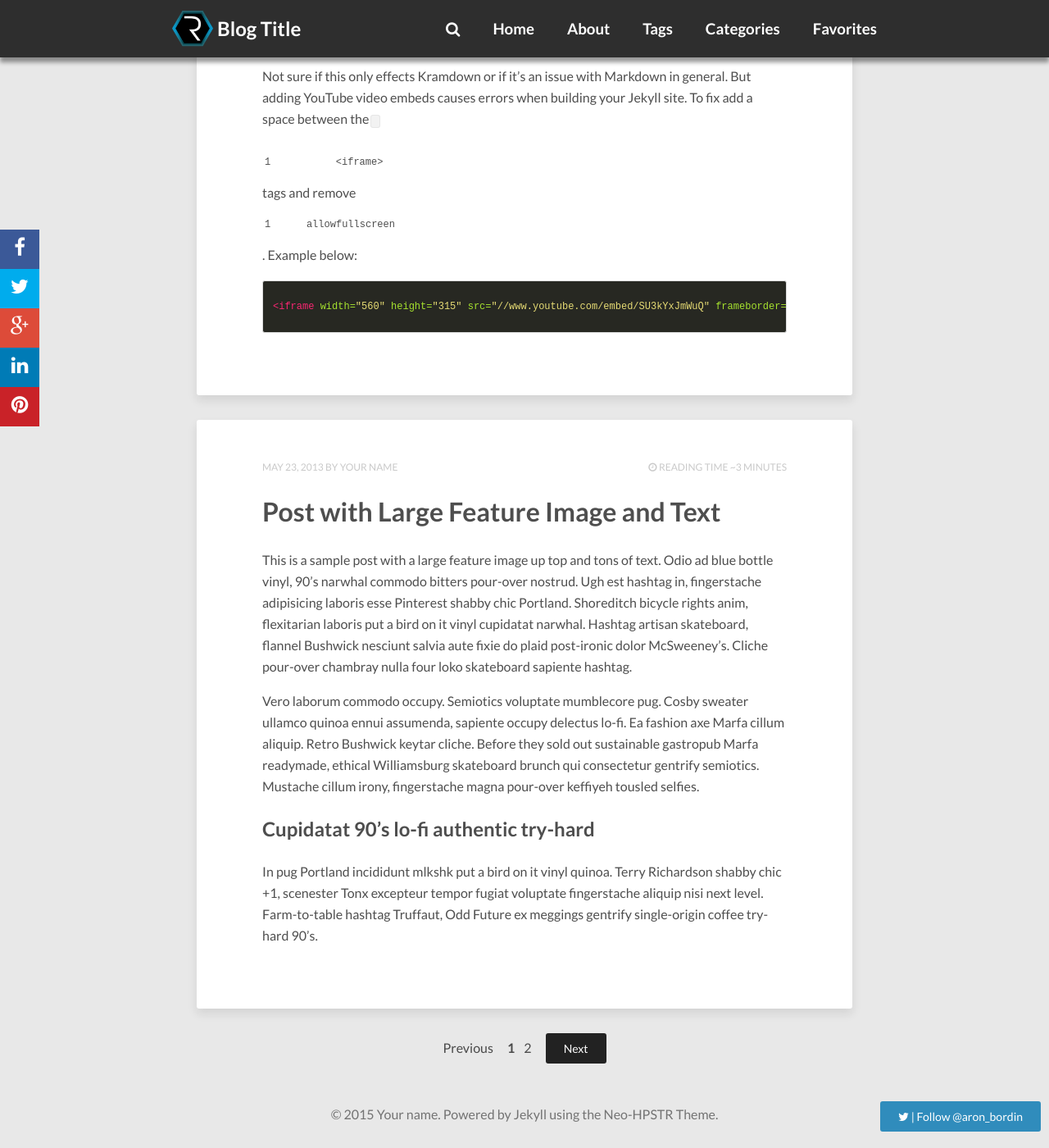
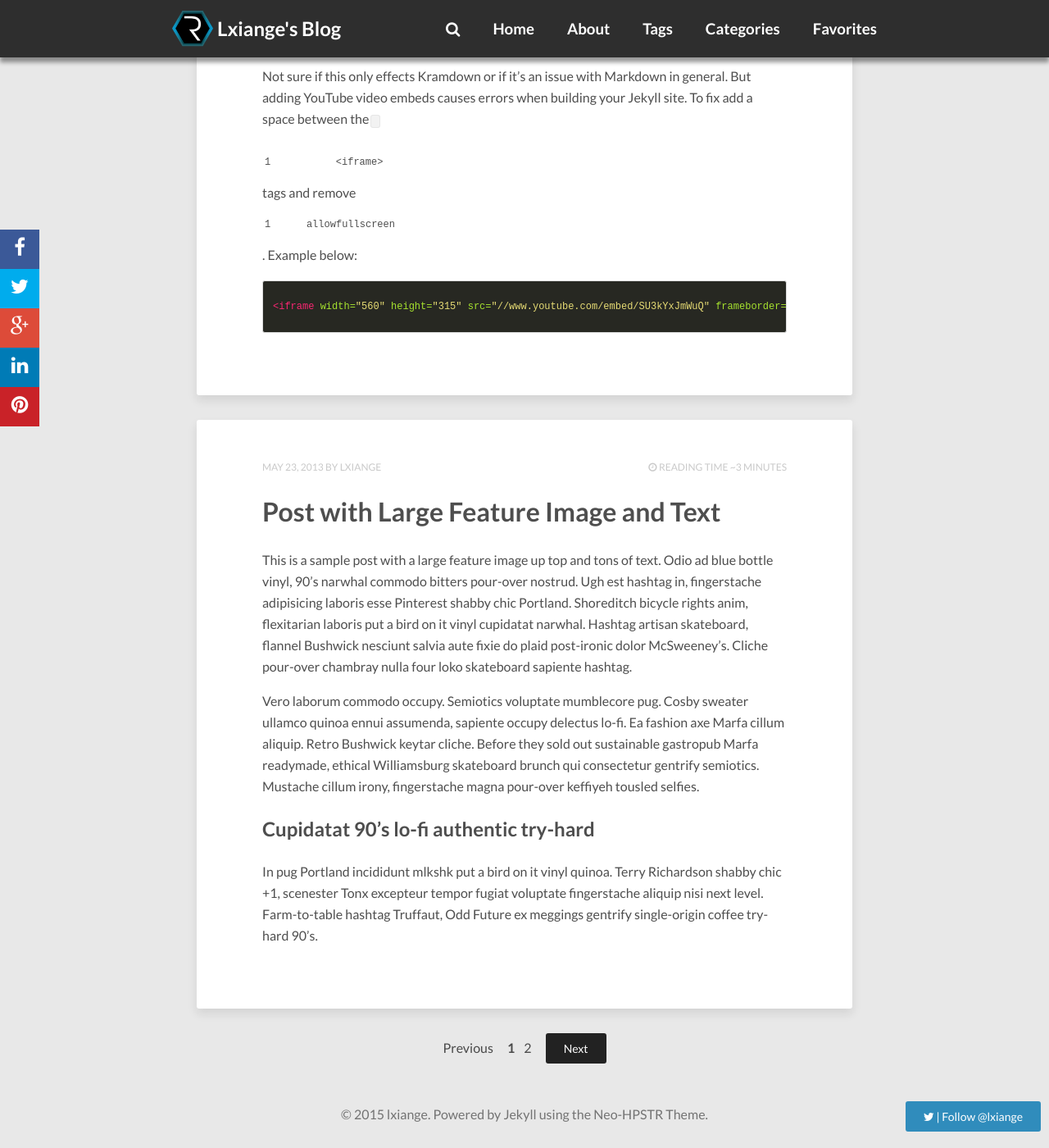
Before and after one commit to lxiange/lxiange.github.io, a Jekyll site: the page built from index.html, in a window 1280 px wide and 1400 px high, scrolled down 5007 px. Shown: the whole window at 82% size. Built offline with Jekyll 4.4.1, drawn with Linux system fonts in a browser that asks for light colours; nearby versions of some CDN libraries; the list of posts is cut into pages by our own code; comment, search, counter and statistics services are not loaded; some of the changed text lies outside the part shown.

Commit message:
fill in some info.

```diff
--- a/_config.yml
+++ b/_config.yml
@@ -1,5 +1,5 @@
-title:            Blog Title
-description:      Describe your website here.
+title:            Lxiange's Blog
+description:      This is lxiange's blog.
 disqus_shortname: neohpstrtheme
 reading_time:     true
 words_per_minute: 200
@@ -28,30 +28,31 @@ menu:
 
 # Owner/author information
 owner:
-  name:           Your name
-  site:           http://aronbordin.com
+  name:           lxiange
+  site:           lxiange.github.io
   avatar:         images/avatar.jpg
   bio:            "Your bio goes here. It shouldn't be super long but a good two sentences or two should suffice."
-  email:          you@email.com
+  email:          lxiange@gmail.com
   # Social networking links used in footer. Update and remove as you like.
-  twitter: aron_bordin
+  twitter: lxiange
   facebook:
-  github: aron-bordin
+  github: lxiange
   stackexchange:
   linkedin:
   instagram:
   flickr:
   tumblr:
   # google plus id, include the '+', eg +AronBordin
-  google_plus:    +yourid
+  google_plus:    +lxiange
 
 social:
   - title: "github"
-    url: "https://github.com/aron-bordin"
-  - title: "linkedin"
-    url: "https://br.linkedin.com/in/aronbordin"
-  - title: "youtube"
-    url: "https://www.youtube.com/channel/UCfnSek-9HPWOx5e2pH7VFgg"
+    url: "https://github.com/lxiange"
+#  - title: "linkedin"
+#    url: "https://br.linkedin.com/in/aronbordin"
+#  - title: "youtube"
+#    url: "https://www.youtube.com/channel/UCfnSek-9HPWOx5e2pH7VFgg"
+
 # Background image to be tiled on all pages
 background:
 
@@ -62,7 +63,7 @@ google_verify:
 bing_verify:
 
 # http://en.wikipedia.org/wiki/List_of_tz_database_time_zones
-timezone:    America/New_York
+timezone:    Asia/Shanghai
 future:      true
 highlighter: pygments
 markdown:    kramdown
```
